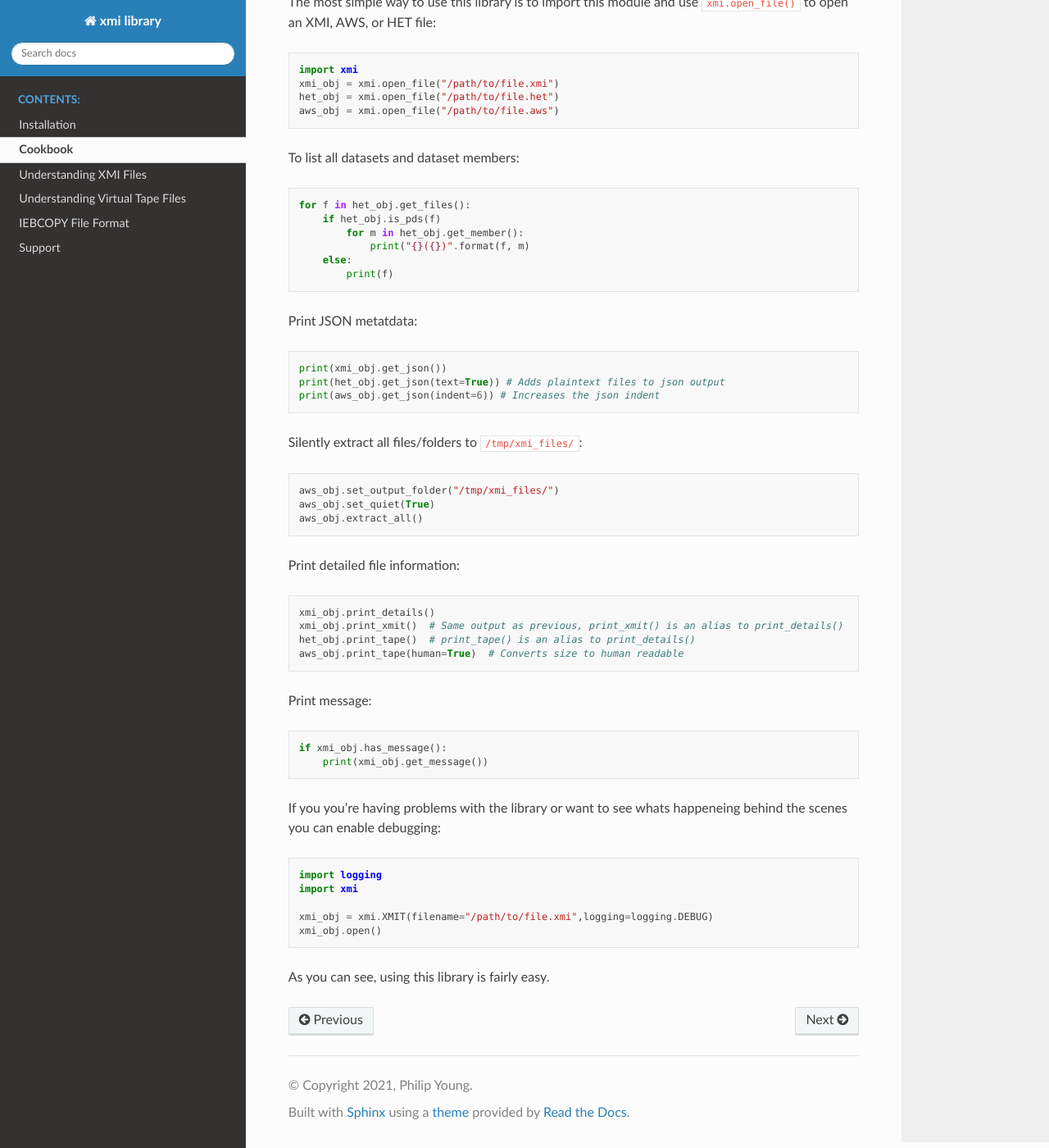
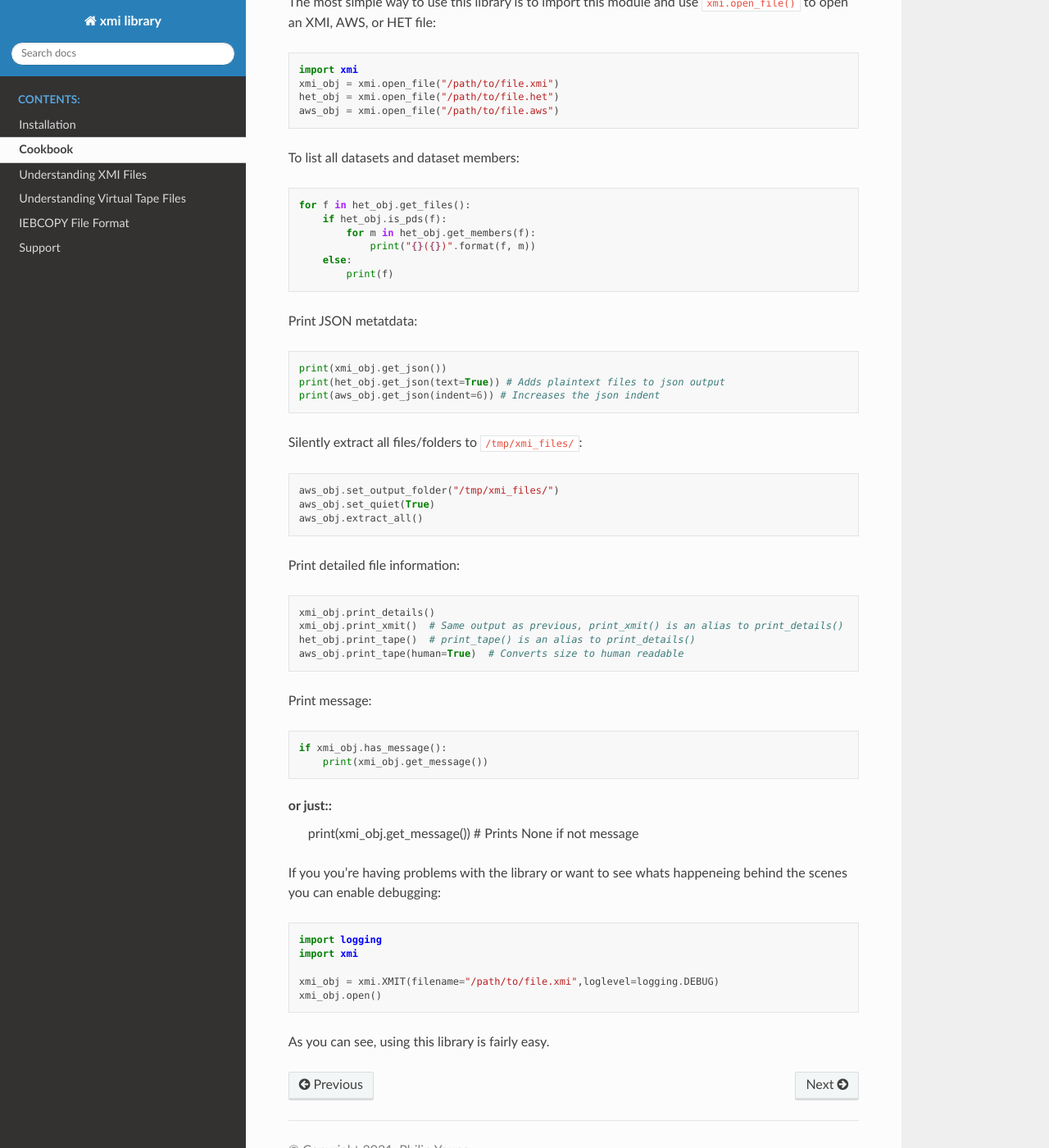
Before and after one commit to mainframed/xmi, a Sphinx documentation site: the page built from docs/cookbook.rst, in a window 1280 px wide and 1400 px high, scrolled down 217 px. Shown: the whole window at 82% size. Built offline with Sphinx 7.4.7 and the Read the Docs theme 2.0.0, drawn with Linux system fonts in a browser that asks for light colours.

Commit message:
Fixed typos in examples

```diff
--- a/docs/cookbook.rst
+++ b/docs/cookbook.rst
@@ -14,9 +14,9 @@ The most simple way to use this library is to import this module and use
 To list all datasets and dataset members::
 
     for f in het_obj.get_files():
-        if het_obj.is_pds(f)
-            for m in het_obj.get_member():
-                print("{}({})".format(f, m)
+        if het_obj.is_pds(f):
+            for m in het_obj.get_members(f):
+                print("{}({})".format(f, m))
         else:
             print(f)
 
@@ -44,13 +44,16 @@ Print message::
     if xmi_obj.has_message():
         print(xmi_obj.get_message())
 
+or just::
+    print(xmi_obj.get_message())  # Prints None if not message
+
 If you you're having problems with the library or want to see whats happeneing
 behind the scenes you can enable debugging::
 
     import logging
     import xmi
 
-    xmi_obj = xmi.XMIT(filename="/path/to/file.xmi",logging=logging.DEBUG)
+    xmi_obj = xmi.XMIT(filename="/path/to/file.xmi",loglevel=logging.DEBUG)
     xmi_obj.open()
 
 As you can see, using this library is fairly easy.
```
